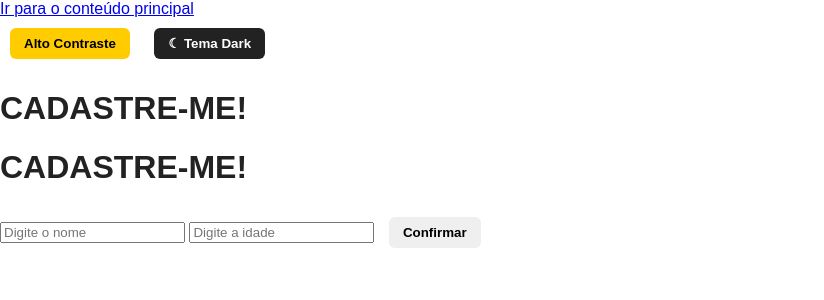
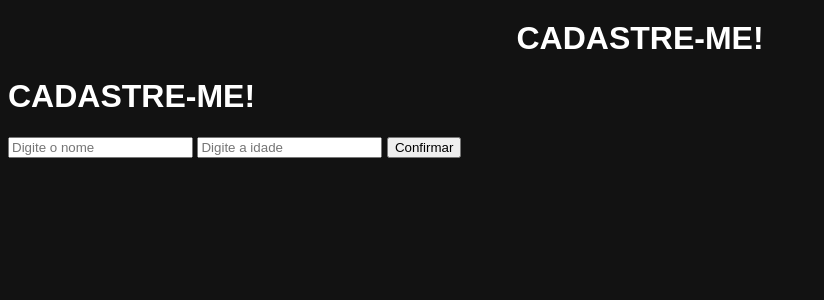
Before and after one commit to sswmatt/cadastro_usuarios_django, a Django app: page / in a window 1280 px wide. Shown: the top 300 px of the page, without its empty margins (0-824 px from the left). Run offline with Django 5.2, Linux system fonts and the light colour scheme.

Commit message:
dark mode permanente

```diff
--- a/app_cad_usuarios/templates/usuarios/base.html
+++ b/app_cad_usuarios/templates/usuarios/base.html
@@ -8,20 +8,12 @@
 
     <!-- CSS -->
     <link rel="stylesheet" href="{% static 'css/site.css' %}">
-
-    <!-- JS -->
-    <script src="{% static 'js/main.js' %}" defer></script>
 </head>
 
-<body>
+<body class="dark">
+
     <!-- Acessibilidade -->
     <a href="#conteudo-principal" class="skip-link">Ir para o conteúdo principal</a>
-
-    <!-- Botões do topo -->
-    <div class="top-buttons">
-        <button onclick="toggleContraste()" class="btn-contraste">Alto Contraste</button>
-        <button onclick="toggleDarkMode()" class="btn-dark">☾ Tema Dark</button>
-    </div>
 
     <header>
         <h1 class="titulo">CADASTRE-ME!</h1>
--- a/static/css/site.css
+++ b/static/css/site.css
@@ -1,40 +1,28 @@
-/* Tema padrão */
-body {
-    background-color: #ffffff;
-    color: #222;
-    font-family: Arial, Helvetica, sans-serif;
-    margin: 0;
-    padding: 0;
+/* Dark Mode permanente */
+body.dark {
+    background-color: #121212;
+    color: #ffffff;
+    font-family: Arial, sans-serif;
 }
 
-/* Botões */
-button {
-    padding: 8px 14px;
-    margin: 10px;
-    border: none;
-    cursor: pointer;
-    border-radius: 6px;
-    font-weight: bold;
+/* Link de acessibilidade */
+.skip-link {
+    position: absolute;
+    top: -40px;
+    left: 0;
+    background: #222;
+    color: white;
+    padding: 8px;
+    z-index: 100;
+    transition: top 0.2s;
 }
 
-.btn-dark {
-    background: #222;
-    color: white;
+.skip-link:focus {
+    top: 0;
 }
 
-.btn-contraste {
-    background: #ffcc00;
-    color: #000;
+/* Título */
+.titulo {
+    text-align: center;
+    margin-top: 20px;
 }
-
-/* Tema Dark */
-body.dark-mode {
-    background-color: #121212 !important;
-    color: #e4e4e4 !important;
-}
-
-/* Alto contraste */
-body.contraste {
-    background-color: black !important;
-    color: yellow !important;
-}
--- a/static/js/main.js
+++ b/static/js/main.js
@@ -1,32 +1,2 @@
-document.addEventListener("DOMContentLoaded", function () {
-    const tema = localStorage.getItem("tema");
-    const contraste = localStorage.getItem("contraste");
-
-    if (tema === "dark") {
-        document.body.classList.add("dark-mode");
-    }
-
-    if (contraste === "on") {
-        document.body.classList.add("contraste");
-    }
-});
-
-function toggleDarkMode() {
-    document.body.classList.toggle("dark-mode");
-
-    if (document.body.classList.contains("dark-mode")) {
-        localStorage.setItem("tema", "dark");
-    } else {
-        localStorage.removeItem("tema");
-    }
-}
-
-function toggleContraste() {
-    document.body.classList.toggle("contraste");
-
-    if (document.body.classList.contains("contraste")) {
-        localStorage.setItem("contraste", "on");
-    } else {
-        localStorage.removeItem("contraste");
-    }
-}
+// JS está vazio porque não é mais necessário.
+// Mantemos o arquivo apenas caso o template referencie ele.
```
